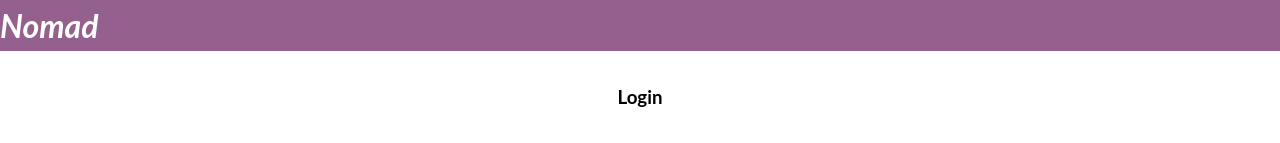
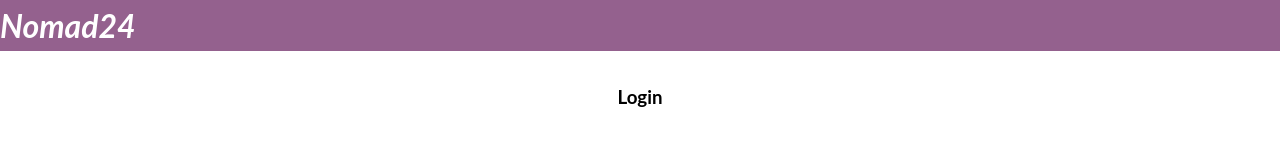
Before and after one commit to Sarveshgithub/Nomad, a React (Create React App) app in the folder client/: page /signin in a window 1280 px wide. Shown: the top 143 px of the page. Built offline with nearby package versions, Linux system fonts and the light colour scheme.

Commit message:
add names

```diff
--- a/client/src/component/Header.js
+++ b/client/src/component/Header.js
@@ -5,7 +5,7 @@ function Header() {
     <header>
       <div>
         <h1>
-          <em>Nomad</em>
+          <em>Nomad24</em>
         </h1>
       </div>
       {/* <div className="header-item">
```
